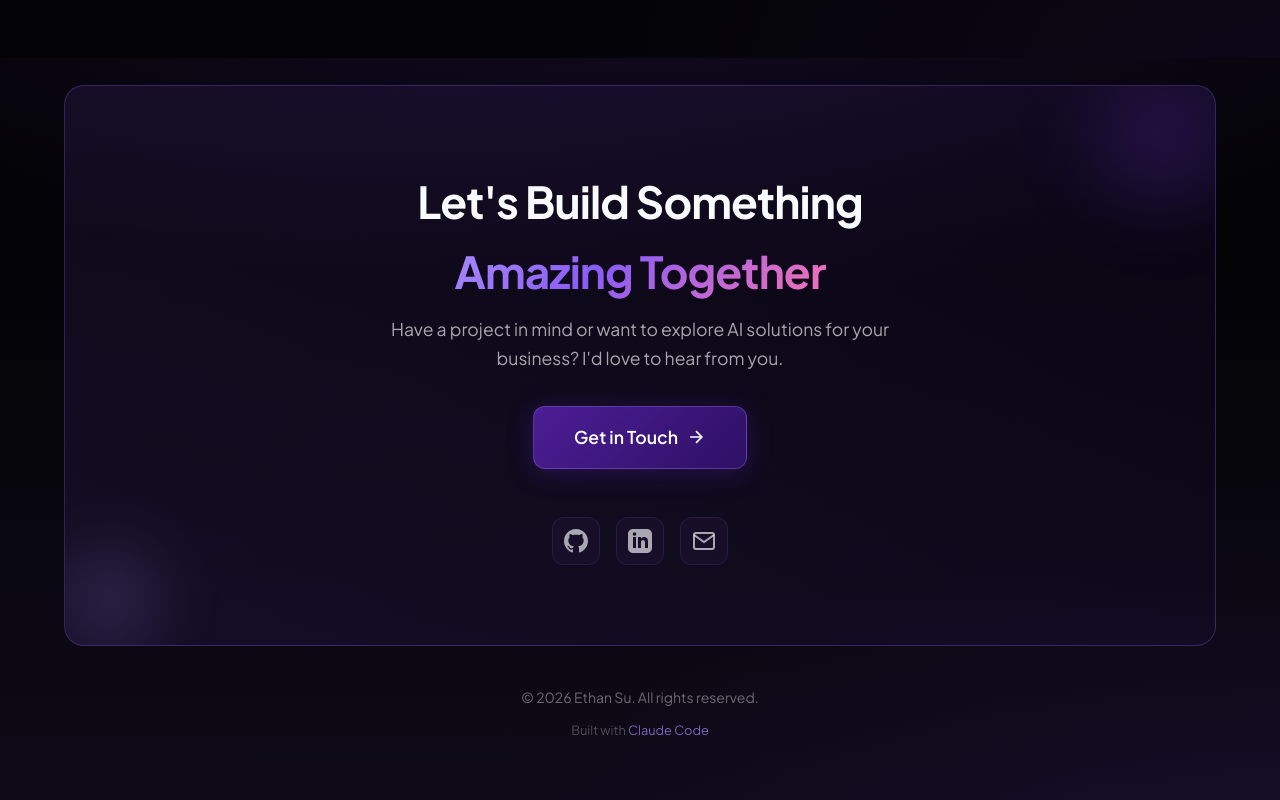
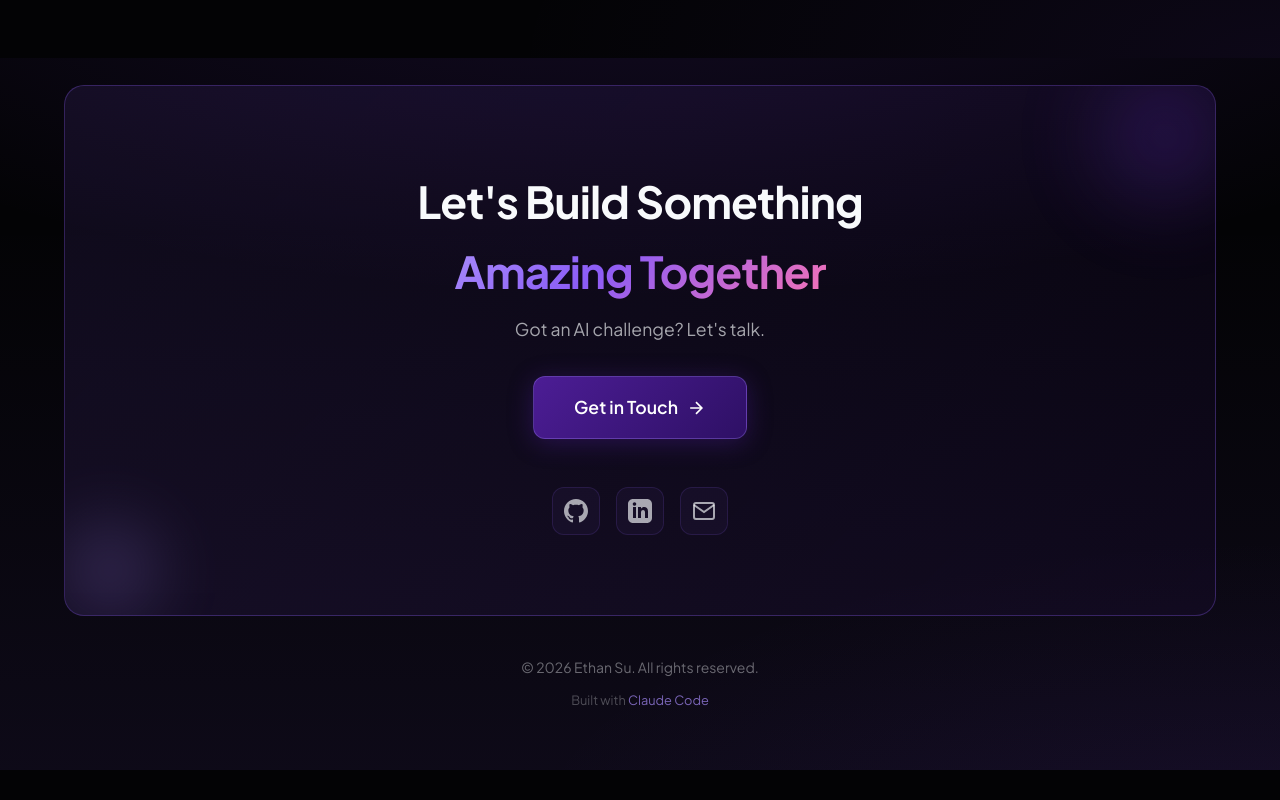
Before and after one commit to sodinfeliz/sodinfeliz.github.io, a React (Vite) app: page / in a window 1280 px wide. Shown: the part 4742-5542 px from the top of the page. After the commit the page ends 5512 px from the top, so only its background shows below. Built offline with nearby package versions, Linux system fonts and the light colour scheme; the HTML template or start-up script is replaced by a standard one.

Commit message:
refactor: condense CTA message.

```diff
--- a/src/components/CTA.tsx
+++ b/src/components/CTA.tsx
@@ -105,8 +105,7 @@ export default function CTA() {
               margin: '0 auto 32px',
               lineHeight: 1.7,
             }}>
-              Have a project in mind or want to explore AI solutions for your business?
-              I'd love to hear from you.
+              Got an AI challenge? Let's talk.
             </p>
 
             <a href="mailto:sodinfeliz@gmail.com" className="btn btn-primary" style={{
```
